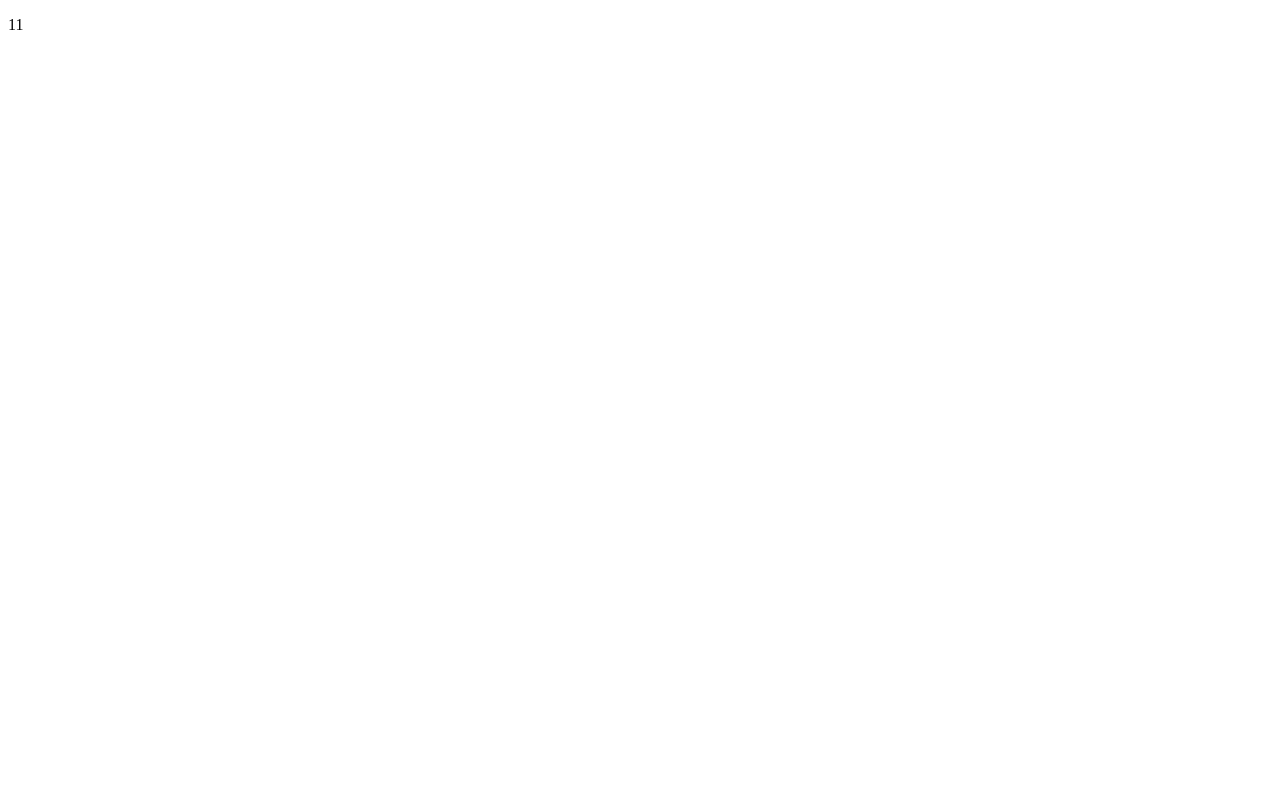
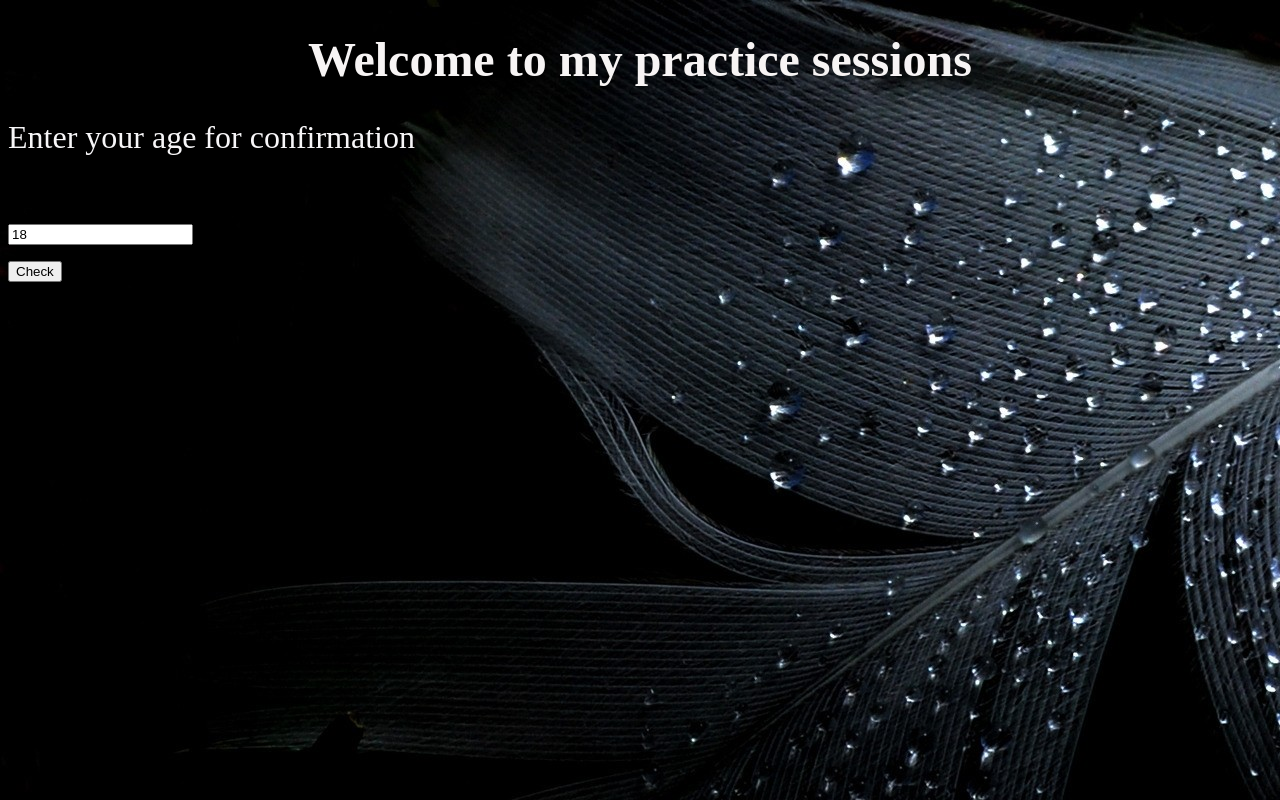
Before and after one commit to Iram0598/JavaScript-projects, a plain HTML site: page index.html in a window 1280 px wide. Drawn offline with Linux system fonts and the light colour scheme.

Commit message:
output jeta ashe oitar text color change korte partesina

```diff
--- a/index.html
+++ b/index.html
@@ -1,17 +1,38 @@
 <!DOCTYPE html>
 <head>
-    <body>
+    <body style="background-image: url(recHhS.jpg);">
 
-        <p id = "one"></p>
+        <h1 style="text-align: center; font-size: 300%; color: rgb(247, 244, 244);">Welcome to my practice sessions</h1>
+
+        <p style=" color: rgb(247, 246, 248); font-size: 200%;" >Enter your age for confirmation</p>
+
+     <form style="width: 30px;" >
+        <p> Enter age <input id = "age" value = 18 /></p>
+    </form>
+
+        <button onclick="checker()">Check</button>
+        <p id="boyosh"></p>
+
 
         <script>
+            function checker()
+            {
+                let situation;
+                let age = Number(document.getElementById("age").value);
+                if (isNaN(age))
+                {
+                    situation = "Input is invalid : Strings are not allowed";
 
-            //document.getElementById(demo).innerHTML;
-            let str1 = "My";
-            let str2 = "Name";
-            let str3 = str1.concat(" ", str2);
-            document.getElementById("one").innerHTML = str3;
-            document.getElementById("one").innerHTML = 5+6;
+                }
+                else
+                {
+                    situation = (age < 18)? "Underaged!! Cant apply":"Age confirmed";
+                }
+                document.getElementById("boyosh").innerHTML = situation ;
+            }
+
+
+
             </script>
 
 
```
Also changed, not shown: recHhS.jpg (added).
